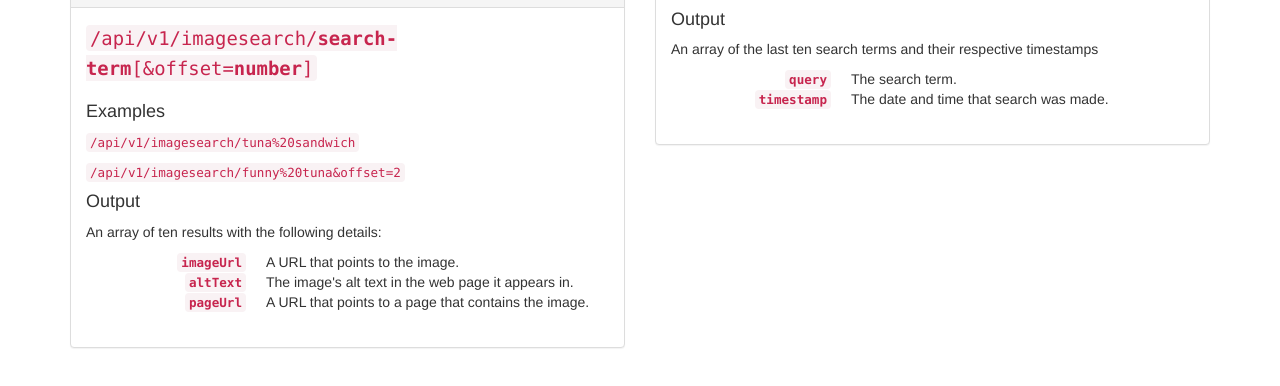
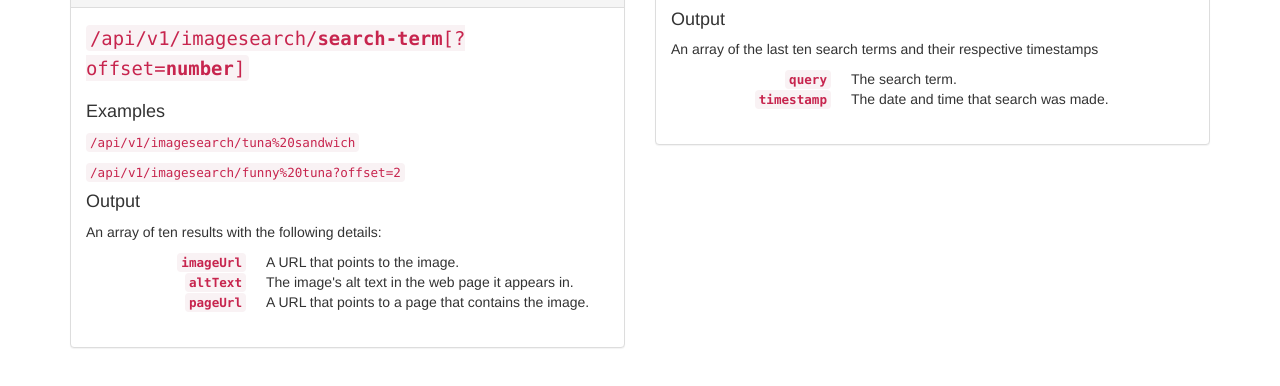
Before and after one commit to kevcomedia/image-search-abstraction-layer, a website: page public/index.html in a window 1280 px wide. Shown: the part 164-550 px from the top of the page. Drawn offline with nearby package versions, Linux system fonts and the light colour scheme.

Commit message:
Fix typo - replace & with ?

```diff
--- a/public/index.html
+++ b/public/index.html
@@ -25,11 +25,11 @@
             <h3 class="panel-title">Image search</h3>
           </div>
           <div class="panel-body">
-            <p class="lead"><code>/api/v1/imagesearch/<b>search-term</b>[&offset=<b>number</b>]</code></p>
+            <p class="lead"><code>/api/v1/imagesearch/<b>search-term</b>[?offset=<b>number</b>]</code></p>
 
             <h4>Examples</h4>
             <p><code>/api/v1/imagesearch/tuna%20sandwich</code></p>
-            <p><code>/api/v1/imagesearch/funny%20tuna&offset=2</code></p>
+            <p><code>/api/v1/imagesearch/funny%20tuna?offset=2</code></p>
 
             <h4>Output</h4>
             <p>An array of ten results with the following details:</p>
```
